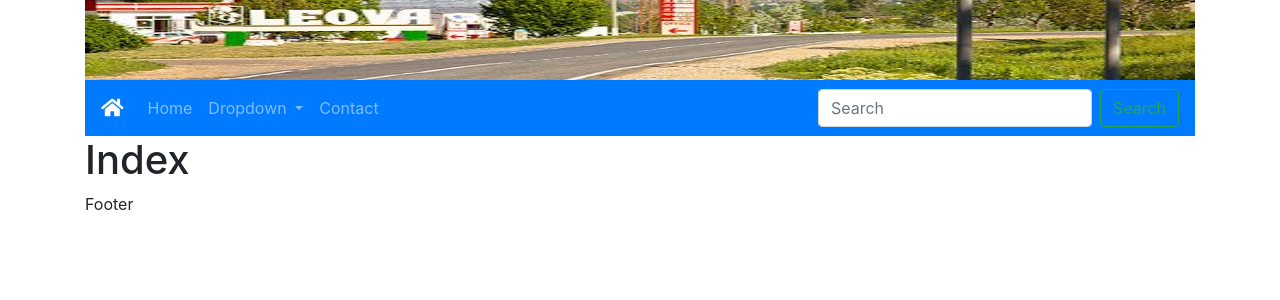
After one commit to vladtf/daspf_leova, a Django app: page //contacte in a window 1280 px wide. The commit adds this page. Shown: the top 300 px of the page. Run offline with Django 3.2, Linux system fonts and the light colour scheme; some libraries are stand-ins or nearby versions.

Commit message:
Add page layouts

```diff
--- /dev/null
+++ b/daspf_app/templates/layouts/footer.html
@@ -0,0 +1,4 @@
+{% load static %}
+<footer>
+    Footer
+</footer>
--- /dev/null
+++ b/daspf_app/templates/layouts/header.html
@@ -0,0 +1,11 @@
+{% load static %}
+<header>
+    <div class="header-top" style="text-align: center">
+        <img src="{% static 'images/leova-header.jpg' %}" alt="" style="height: 5rem; width: 100%">
+    </div>
+
+    <div class="header-bottom">
+        {# Navbar #}
+        {% include 'layouts/navbar.html' %}
+    </div>
+</header>
--- a/daspf_app/templates/layouts/main.html
+++ b/daspf_app/templates/layouts/main.html
@@ -1,10 +1,48 @@
 <!DOCTYPE html>
+{% load static %}
 <html lang="en">
 <head>
     <meta charset="UTF-8">
-    <title>Title</title>
+    <title>DASPF Leova</title>
+
+    <link rel="shortcut icon" type="image/x-icon" href="{% static 'favicon.ico' %}"/>
+
+    <!-- CSS only -->
+    <link rel="stylesheet" href="https://stackpath.bootstrapcdn.com/bootstrap/4.5.0/css/bootstrap.min.css"
+          integrity="sha384-9aIt2nRpC12Uk9gS9baDl411NQApFmC26EwAOH8WgZl5MYYxFfc+NcPb1dKGj7Sk" crossorigin="anonymous">
+    <link rel="stylesheet" href="https://use.fontawesome.com/releases/v5.14.0/css/all.css"
+          integrity="sha384-HzLeBuhoNPvSl5KYnjx0BT+WB0QEEqLprO+NBkkk5gbc67FTaL7XIGa2w1L0Xbgc" crossorigin="anonymous">
+
+
+    <link rel="stylesheet" href="{% static 'css/main.css' %}">
+
+    <meta name="viewport" content="width=device-width, initial-scale=1, maximum-scale=1, minimum-scale=1"/>
 </head>
 <body>
-<h1>Home</h1>
+
+
+{# Content #}
+<div class="container">
+    {% include 'layouts/header.html' %}
+
+    {% block content %}
+
+    {% endblock content %}
+
+    {% include 'layouts/footer.html' %}
+</div>
+
+
+<!-- JS, Popper.js, and jQuery -->
+<script src="https://code.jquery.com/jquery-3.5.1.slim.min.js"
+        integrity="sha384-DfXdz2htPH0lsSSs5nCTpuj/zy4C+OGpamoFVy38MVBnE+IbbVYUew+OrCXaRkfj"
+        crossorigin="anonymous"></script>
+<script src="https://cdn.jsdelivr.net/npm/popper.js@1.16.0/dist/umd/popper.min.js"
+        integrity="sha384-Q6E9RHvbIyZFJoft+2mJbHaEWldlvI9IOYy5n3zV9zzTtmI3UksdQRVvoxMfooAo"
+        crossorigin="anonymous"></script>
+<script src="https://stackpath.bootstrapcdn.com/bootstrap/4.5.0/js/bootstrap.min.js"
+        integrity="sha384-OgVRvuATP1z7JjHLkuOU7Xw704+h835Lr+6QL9UvYjZE3Ipu6Tp75j7Bh/kR0JKI"
+        crossorigin="anonymous"></script>
+
 </body>
 </html>
--- /dev/null
+++ b/daspf_app/templates/layouts/navbar.html
@@ -0,0 +1,45 @@
+{% load static %}
+<nav class="navbar navbar-expand-lg navbar-dark bg-primary align-items-center">
+    <a class="navbar-brand" href="{% url 'index' %}"><i class="fa fa-home"></i></a>
+    <button class="navbar-toggler" type="button" data-toggle="collapse" data-target="#navbarSupportedContent"
+            aria-controls="navbarSupportedContent" aria-expanded="false" aria-label="Toggle navigation">
+        <span class="navbar-toggler-icon"></span>
+    </button>
+
+    <div class="collapse navbar-collapse" id="navbarSupportedContent">
+        <ul class="navbar-nav mr-auto">
+            <li class="nav-item">
+                <a class="nav-link" href="{% url 'index' %}">Home <span class="sr-only">(current)</span></a>
+            </li>
+            <li class="nav-item dropdown">
+                <a class="nav-link dropdown-toggle" href="#" id="navbarDropdown" role="button" data-toggle="dropdown"
+                   aria-haspopup="true" aria-expanded="false">
+                    Dropdown
+                </a>
+                <div class="dropdown-menu" aria-labelledby="navbarDropdown">
+                    <a class="dropdown-item" href="#">Action</a>
+                    <a class="dropdown-item" href="#">Another action</a>
+                    <div class="dropdown-divider"></div>
+                    <a class="dropdown-item" href="#">Something else here</a>
+                </div>
+            </li>
+            <li class="nav-item">
+                <a class="nav-link" href="{% url 'contacts' %}">Contact</a>
+            </li>
+        </ul>
+        <form class="form-inline my-2 my-lg-0">
+            <input class="form-control mr-sm-2" type="search" placeholder="Search" aria-label="Search">
+            <button class="btn btn-outline-success my-2 my-sm-0" type="submit">Search</button>
+        </form>
+    </div>
+</nav>
+
+<script>
+    var navButtons = document.getElementsByClassName('nav-link');
+
+    for (i = 0; i < navButtons.length; i++) {
+        if (navButtons[i].href === location.href) {
+            navButtons[i].classList.add('active')
+        }
+    }
+</script>
--- /dev/null
+++ b/daspf_app/templates/views/contacts.html
@@ -0,0 +1,8 @@
+{% extends 'layouts/main.html' %}
+{% load static %}
+
+{% block content %}
+    <div>
+        <h1>Index</h1>
+    </div>
+{% endblock content %}
--- a/daspf_app/urls.py
+++ b/daspf_app/urls.py
@@ -4,4 +4,5 @@ from . import views
 
 urlpatterns = [
     path('', views.index, name='index'),
+    path('/contacte', views.contacts, name='contacts')
 ]
--- a/daspf_app/views.py
+++ b/daspf_app/views.py
@@ -4,4 +4,9 @@ from django.shortcuts import render
 
 def index(request):
     context = {}
-    return render(request, 'layouts/main.html', context=context)
+    return render(request, 'views/index.html', context=context)
+
+
+def contacts(request):
+    context = {}
+    return render(request, 'views/contacts.html', context=context)
--- /dev/null
+++ b/static/css/main.css
@@ -0,0 +1,3 @@
+body {
+    margin: 0;
+}
```
Also changed, not shown: daspf_app/templates/views/index.html (added, +9 -0 lines), static/favicon.ico (added), static/images/leova-header.jpg (added).
